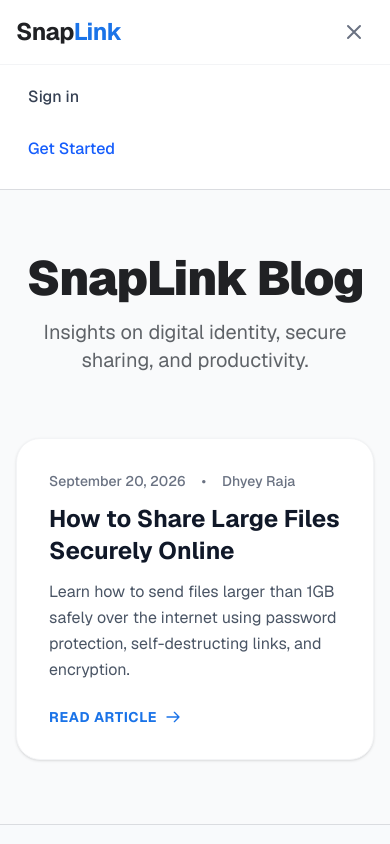
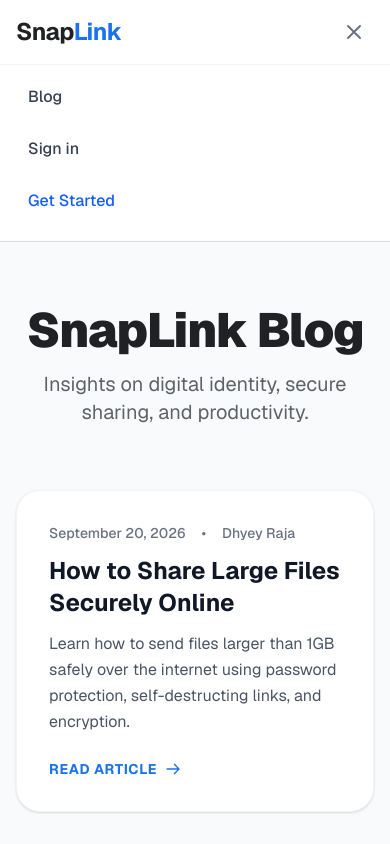
Before and after one commit to dhyey0904/snaplink, a Next.js app in the folder frontend/: page /blog in a window 390 px wide. Both pictures are taken after a click on the button 354 px from the left and 32 px from the top of the page. Shown: the top 844 px of the page. Built offline with nearby package versions, Linux system fonts and the light colour scheme.

Commit message:
Add blog to mobile menu

```diff
--- a/frontend/src/components/Navbar.tsx
+++ b/frontend/src/components/Navbar.tsx
@@ -111,7 +111,8 @@ export default function Navbar() {
               </>
             ) : (
               <>
-                <Link href="/login" className="block px-3 py-3 text-base font-medium text-gray-700 hover:bg-gray-50 rounded-lg">Sign in</Link>
+                <Link href="/blog" className="block px-3 py-3 text-base font-medium text-gray-700 hover:bg-gray-50 rounded-lg" onClick={() => setIsMobileMenuOpen(false)}>Blog</Link>
+                  <Link href="/login" className="block px-3 py-3 text-base font-medium text-gray-700 hover:bg-gray-50 rounded-lg" onClick={() => setIsMobileMenuOpen(false)}>Sign in</Link>
                 <Link href="/register" className="block px-3 py-3 text-base font-medium text-blue-600 hover:bg-blue-50 rounded-lg">Get Started</Link>
               </>
             )}
```
